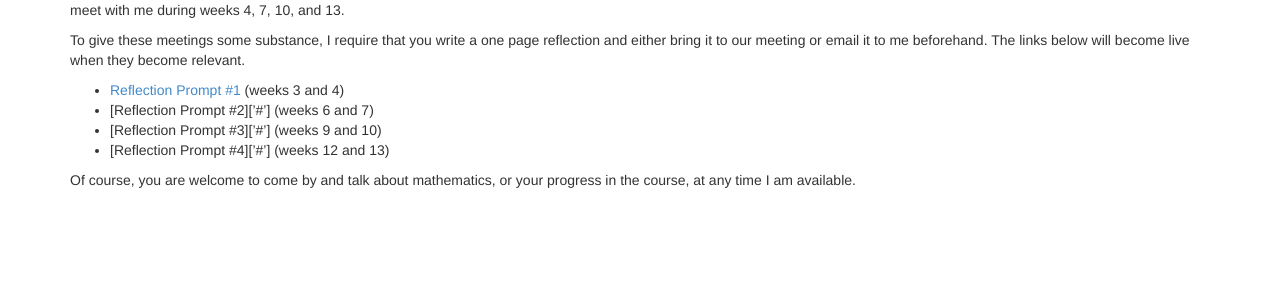
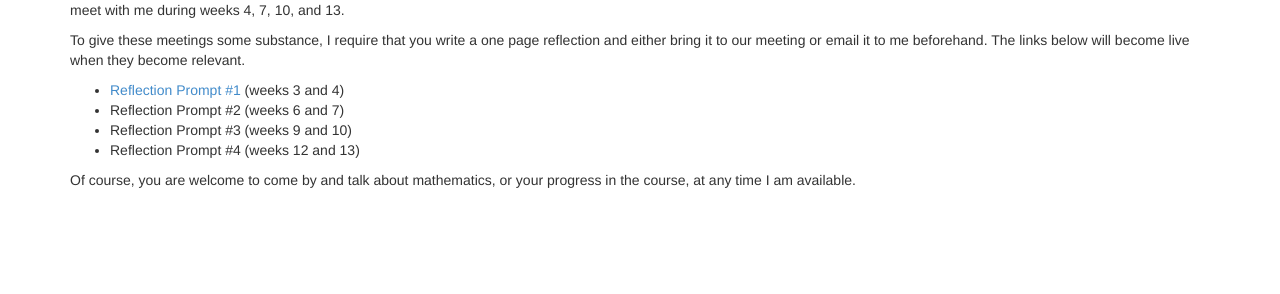
Before and after one commit to theronhitchman/euclidean-geometry, a Jekyll site: the page built from standards-based-assessment/index.md, in a window 1280 px wide. Shown: the part 536-830 px from the top of the page. Built offline with Jekyll 4.4.1, drawn with Linux system fonts in a browser that asks for light colours; nearby versions of some CDN libraries.

Commit message:
finally got sba page in order

```diff
--- a/standards-based-assessment/index.md
+++ b/standards-based-assessment/index.md
@@ -39,9 +39,9 @@ reflection and either bring it to our meeting or email it to me beforehand.
 The links below will become live when they become relevant.
 
 - [Reflection Prompt #1][prompt1] (weeks 3 and 4)
-- [Reflection Prompt #2]['#'] (weeks 6 and 7)
-- [Reflection Prompt #3]['#'] (weeks 9 and 10)
-- [Reflection Prompt #4]['#'] (weeks 12 and 13)
+- Reflection Prompt #2 (weeks 6 and 7)
+- Reflection Prompt #3 (weeks 9 and 10)
+- Reflection Prompt #4 (weeks 12 and 13)
 
 Of course, you are welcome to come by and talk about mathematics, or your
 progress in the course, at any time I am available.
```
